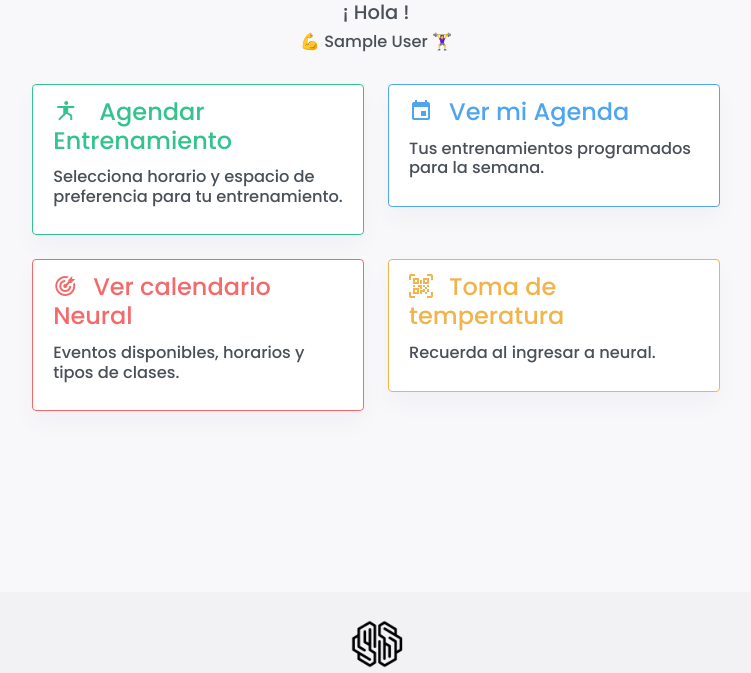
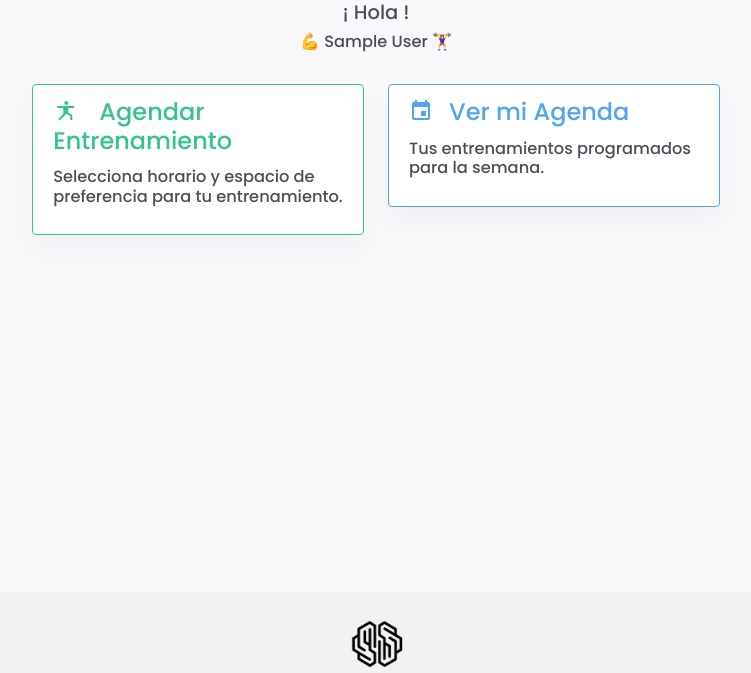
Before and after one commit to aleducode/neural, a Django app: page / in a window 1280 px wide. Shown: the part 148-821 px from the top of the page, without its empty margins (264-1015 px from the left). Run offline with Django 3.2, Linux system fonts and the light colour scheme; the visitor is signed in with stand-in values (Sample User, id 1); data that the repository does not hold is empty; some libraries are stand-ins or nearby versions.

Commit message:
delete temperature and schedule in html

```diff
--- a/neural/templates/index.html
+++ b/neural/templates/index.html
@@ -54,35 +54,6 @@
             </div>
 
         </div>
-        <div class="row">
-            <div class="col-lg-4  offset-lg-2">
-                <a href="{% url 'training:info' %}">
-                <div class="card border border-danger">
-                    <div class="card-header bg-transparent border-danger">
-                        <h5 class="my-0 text-danger" style="font-size: x-large;"><i
-                            class="mdi mdi-bullseye-arrow mr-3"></i>Ver calendario Neural</h5>
-                    </div>
-                    <div class="card-body mt-0 pt-0">
-                        <h5>Eventos disponibles, horarios y tipos de clases.</h5>
-                    </div>
-                </div>
-            </a>
-            </div>
-            <div class="col-lg-4">
-                <a {% if already_temperature %} onclick="alreadyTemp()"{% else %}href="{% url 'training:temperature' %}"{% endif %}>
-                <div class="card border border-warning">
-                    <div class="card-header bg-transparent border-warning">
-                        <h5 class="my-0 text-warning" style="font-size: x-large;"><i
-                            class="mdi mdi-qrcode-scan mr-3"></i>Toma de temperatura</h5>
-                    </div>
-                    <div class="card-body mt-0 pt-0">
-                        <h5>Recuerda al ingresar a neural.</h5>
-                    </div>
-                </div>
-            </a>
-            </div>
-
-        </div>
         <!-- end row -->
     </div> <!-- container-fluid -->
 </div>
```
